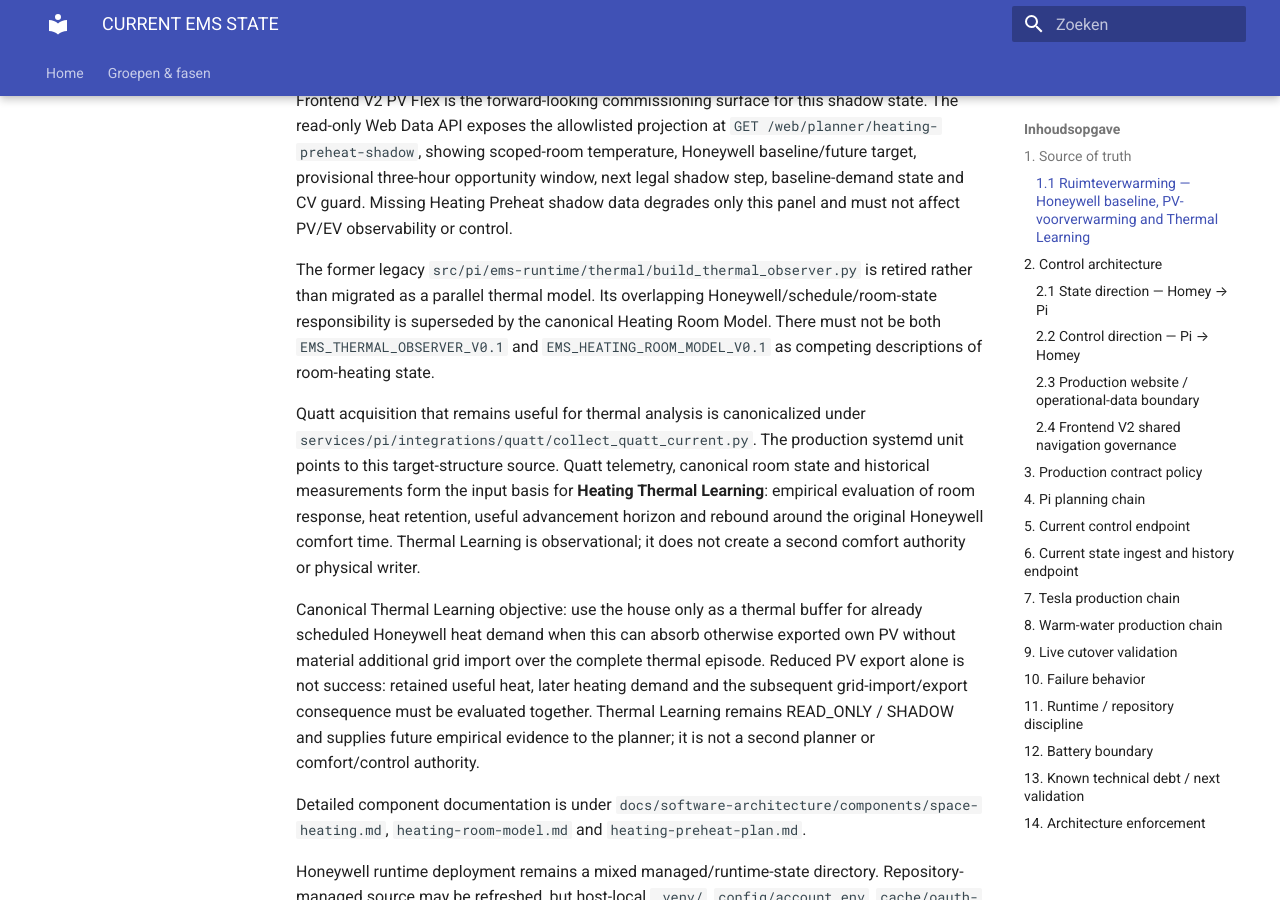
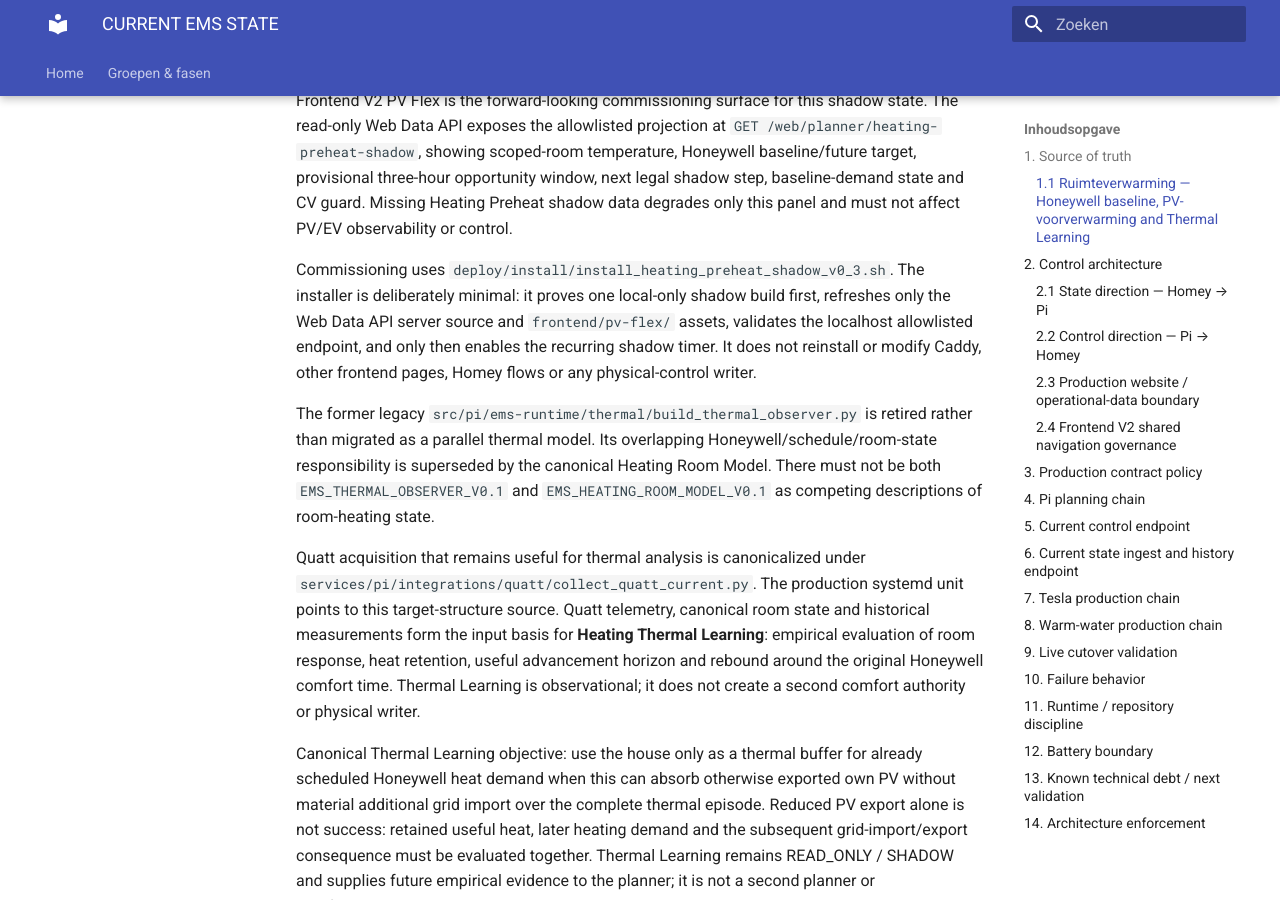
Before and after one commit to OnsKasteeltje/homey-energy-manual, an MkDocs documentation site: the page built from docs/architecture/CURRENT-EMS-STATE.md, in a window 1280 px wide and 900 px high, scrolled down 2871 px. Built offline with MkDocs 1.6.1 and Material for MkDocs 9.7.7, drawn with Linux system fonts in a browser that asks for light colours.

Commit message:
docs(heating): record minimal V0.3 commissioning path

```diff
--- a/docs/architecture/CURRENT-EMS-STATE.md
+++ b/docs/architecture/CURRENT-EMS-STATE.md
@@ -47,6 +47,8 @@ Heating Preheat V0.3 adds a second, still **READ_ONLY / SHADOW**, safety-state l
 V0.3 does **not** grant PV opportunity, choose a physical Honeywell target or write any device. `plannerGrant` remains `NOT_EVALUATED` until common Dynamic Pi Planner allocation is implemented, and `controlWrites=false` is part of the schema boundary. The local runner `run_heating_preheat_shadow_v0_3.py` consumes only already collected Pi artifacts and publishes derived state under `/home/jeroen/ems/data/`. Its five-minute systemd timer is scheduled after the existing Honeywell-state and Quatt-current collectors and performs no Homey call.
 
 Frontend V2 PV Flex is the forward-looking commissioning surface for this shadow state. The read-only Web Data API exposes the allowlisted projection at `GET /web/planner/heating-preheat-shadow`, showing scoped-room temperature, Honeywell baseline/future target, provisional three-hour opportunity window, next legal shadow step, baseline-demand state and CV guard. Missing Heating Preheat shadow data degrades only this panel and must not affect PV/EV observability or control.
+
+Commissioning uses `deploy/install/install_heating_preheat_shadow_v0_3.sh`. The installer is deliberately minimal: it proves one local-only shadow build first, refreshes only the Web Data API server source and `frontend/pv-flex/` assets, validates the localhost allowlisted endpoint, and only then enables the recurring shadow timer. It does not reinstall or modify Caddy, other frontend pages, Homey flows or any physical-control writer.
 
 The former legacy `src/pi/ems-runtime/thermal/build_thermal_observer.py` is retired rather than migrated as a parallel thermal model. Its overlapping Honeywell/schedule/room-state responsibility is superseded by the canonical Heating Room Model. There must not be both `EMS_THERMAL_OBSERVER_V0.1` and `EMS_HEATING_ROOM_MODEL_V0.1` as competing descriptions of room-heating state.
 
```
